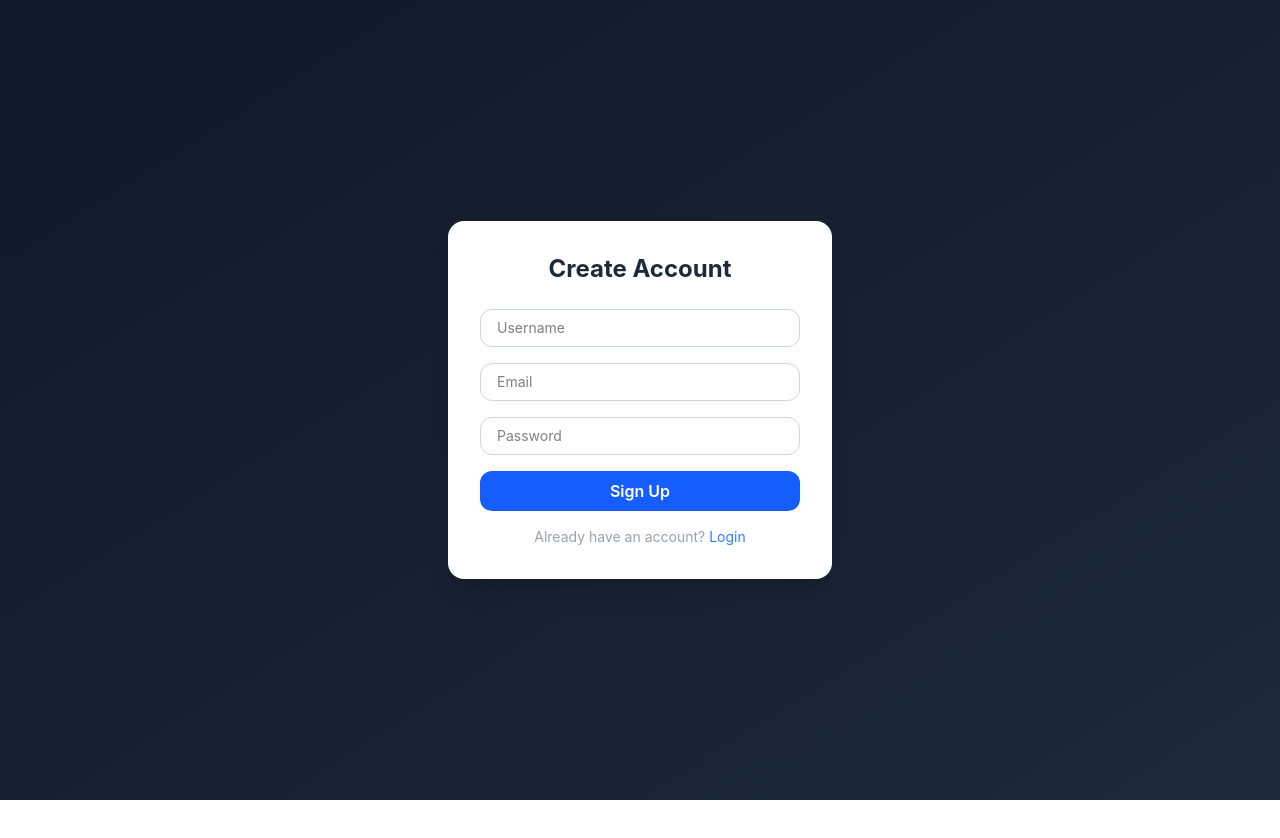
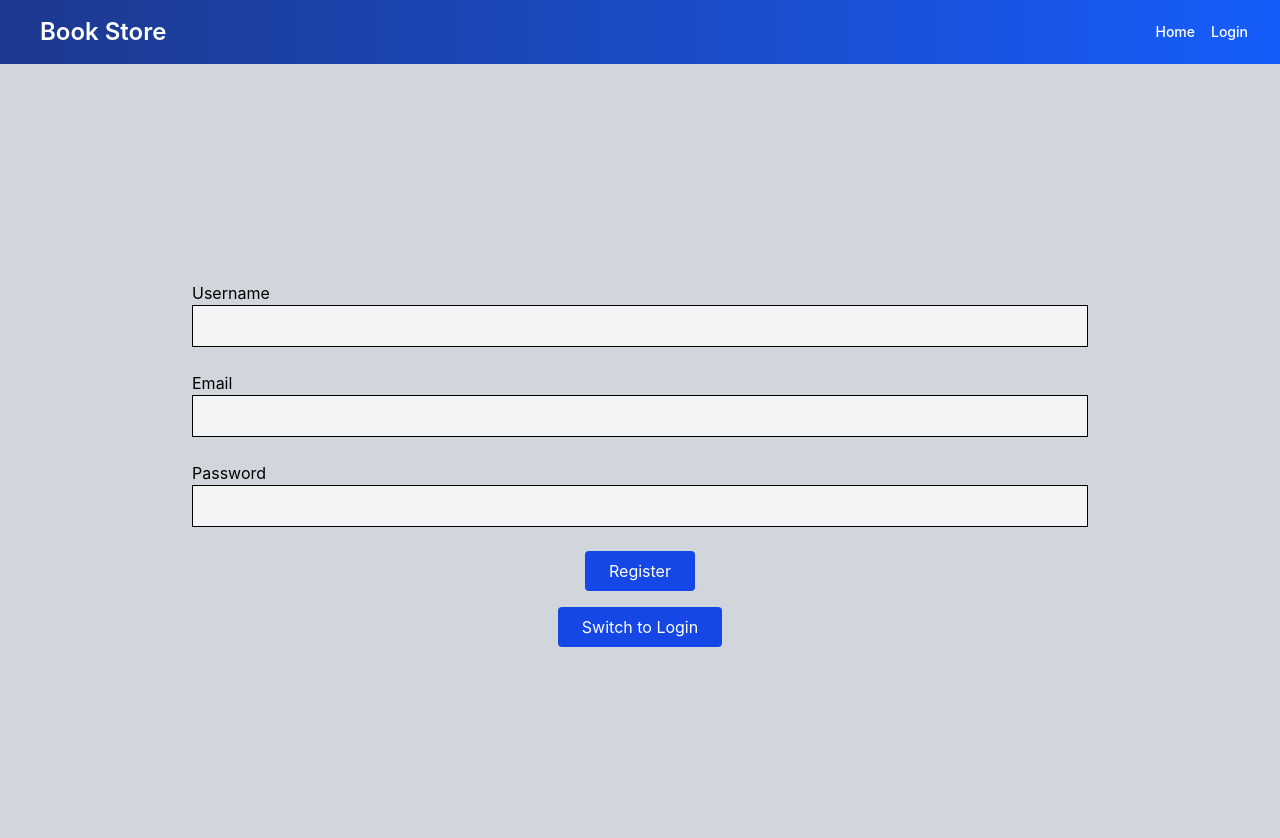
Before and after one commit to bejaouiAhmed20/vue_js_library_project, a Vue app: page /signup in a window 1280 px wide. Shown: the top 838 px of the page. Before the commit the page ends 800 px from the top, so only its background shows below. Built offline with nearby package versions, Linux system fonts and the light colour scheme.

Commit message:
change the style as the screenshot

```diff
--- a/src/App.vue
+++ b/src/App.vue
@@ -1,19 +1,8 @@
-<script setup lang="ts">
-import { computed } from 'vue'
-import { useRoute } from 'vue-router'
+<script setup>
 import Navbar from './components/Navbar.vue'
-
-const route = useRoute()
-
-const hideNavbar = ['Login', 'Signup', 'NotFound']
-const showNavbar = computed(() => !hideNavbar.includes(route.name as string))
 </script>
 
 <template>
-  <v-app>
-    <Navbar v-if="showNavbar" />
-    <div :class="showNavbar ? 'pt-16' : ''">
-      <router-view />
-    </div>
-  </v-app>
+  <Navbar />
+  <router-view />
 </template>
--- a/src/components/Navbar.vue
+++ b/src/components/Navbar.vue
@@ -1,65 +1,71 @@
 <script setup lang="ts">
-import { ref } from 'vue'
-import { useRouter } from 'vue-router'
+import { ref, watch } from 'vue'
+import { useRouter, useRoute } from 'vue-router'
 
 const router = useRouter()
-const username = localStorage.getItem('username')
-const showMenu = ref(false)
+const route = useRoute()
 
-const links = [
-  { name: 'Home',    to: '/home',    icon: 'mdi-home' },
-  { name: 'Authors', to: '/authors', icon: 'mdi-account-group' },
-]
+const token = ref(localStorage.getItem('token'))
+const role  = ref(localStorage.getItem('role'))
+
+watch(route, () => {
+  token.value = localStorage.getItem('token')
+  role.value  = localStorage.getItem('role')
+})
 
 const logout = () => {
-  localStorage.removeItem('token')
-  localStorage.removeItem('username')
-  router.push('/')
+  localStorage.clear()
+  token.value = null
+  role.value  = null
+  router.push('/login')
 }
 </script>
 
 <template>
-  <nav class="fixed top-0 left-0 right-0 z-50 bg-white border-b border-gray-200 h-16 flex items-center px-6">
+<nav class="bg-gradient-to-r from-blue-900 to-blue-600 px-8 py-4 flex justify-between items-center shadow-md ">
 
     <!-- Logo -->
     <div @click="router.push('/home')" class="flex items-center gap-2 cursor-pointer text-gray-800">
       <span class="mdi mdi-book-open-page-variant text-xl" />
-      <span class="font-semibold text-lg">My Library</span>
+      <span class="font-semibold text-2xl text-white">Book Store</span>
     </div>
 
     <div class="flex-1" />
 
-    <!-- Nav links -->
-    <div class="flex items-center gap-4">
-      <router-link
-        v-for="link in links"
-        :key="link.name"
-        :to="link.to"
-        class="flex items-center gap-1 text-gray-600 text-sm font-medium no-underline"
-      >
-        <span :class="`mdi ${link.icon}`" />
-        {{ link.name }}
-      </router-link>
-    </div>
+    <!-- GUEST -->
+    <template v-if="!token">
+      <div class="flex items-center gap-4">
+        <router-link to="/home" class="flex items-center gap-1 text-sm text-white font-medium">
+          <span class="mdi mdi-home" /> Home
+        </router-link>
+        <router-link to="/login" class="text-sm text-white font-medium">Login</router-link>
+      </div>
+    </template>
 
-    <div class="flex-1" />
+    <!-- USER -->
+    <template v-else-if="role === 'user'">
+      <div class="flex items-center gap-4">
+        <router-link to="/home" class="hover:underline text-white">Accueil</router-link>
+        <router-link to="/books" class="hover:underline text-white">All Books</router-link>
+        <router-link to="/add" class="hover:underline text-white">Add</router-link>
+        <router-link to="/favourites" class="hover:underline text-white">Favourites</router-link>
+        <button @click="logout" class="hover:underline text-white">Logout</button>
+      </div>
+    </template>
 
-    <!-- User menu -->
-    <div class="relative">
-      <button @click="showMenu = !showMenu" class="flex items-center gap-1 text-sm text-gray-700">
-        <span class="mdi mdi-account" />
-        {{ username || 'User' }}
-        <span class="mdi mdi-chevron-down text-xs" />
-      </button>
+    <!-- ADMIN -->
+    <template v-else-if="role === 'admin'">
+      <div class="flex items-center gap-4">
+       <router-link to="/home" class="hover:underline text-white">Accueil</router-link>
+        <router-link to="/books" class="hover:underline text-white">Books</router-link>
+        <router-link to="/authors" class="hover:underline text-white">Authors</router-link>
+        <button @click="logout" class="hover:underline text-white">Logout</button>
 
-      <!-- Dropdown -->
-      <div v-if="showMenu" class="absolute right-0 mt-2 bg-white border border-gray-200 rounded-xl shadow-md w-36">
-        <button @click="logout" class="flex items-center gap-2 w-full px-4 py-2 text-sm text-red-500">
-          <span class="mdi mdi-logout" />
-          Logout
-        </button>
+
       </div>
-    </div>
+    </template>
+
+
 
   </nav>
 </template>
--- a/src/router/index.ts
+++ b/src/router/index.ts
@@ -10,9 +10,9 @@ const Authors    = () => import('../views/User/Authors.vue')
 const NotFound   = () => import('../views/NotFound.vue')
 
 const routes: Array<RouteRecordRaw> = [
-  { path: '/',          name: 'Login',      component: Login },
+  { path: '/login',          name: 'Login',      component: Login },
   { path: '/signup',    name: 'Signup',     component: Signup },
-  { path: '/home',      name: 'Home',       component: Home,       meta: { requiresAuth: true } },
+  { path: '/home',      name: 'Home',       component: Home },
   { path: '/authors',   name: 'Authors',    component: Authors,    meta: { requiresAuth: true } },
   { path: '/books/:id', name: 'BookDetail', component: BookDetail, meta: { requiresAuth: true } },
   { path: '/:pathMatch(.*)*', name: 'NotFound', component: NotFound },
@@ -23,7 +23,7 @@ const router = createRouter({
   routes
 })
 
-// Guard: redirect to login if not authenticated
+// Guard: redirect to login only for strictly protected routes
 router.beforeEach((to) => {
   const isAuthenticated = !!localStorage.getItem('token')
   if (to.meta.requiresAuth && !isAuthenticated) return '/'
--- a/src/views/User/Login.vue
+++ b/src/views/User/Login.vue
@@ -11,7 +11,6 @@ const isError = ref(false)
 
 const form = reactive({ identifiant: '', password: '' })
 
-// Submit login form
 const handleLogin = async () => {
   loading.value = true
   message.value = ''
@@ -19,16 +18,13 @@ const handleLogin = async () => {
   try {
     const res = await axios.post('http://localhost:3000/auth/signin', form)
 
-    // Save session data
     localStorage.setItem('token', res.data.access_token)
     localStorage.setItem('username', res.data.username)
-    localStorage.setItem('userId', res.data.id)
+    localStorage.setItem('role', res.data.role) // ✅ "user" or "admin"
 
-    message.value = 'Login successful ✅'
-    isError.value = false
-    router.replace('/home')
+    router.push('/home')
   } catch (err: any) {
-    message.value = err.response?.data?.message || 'Invalid credentials ❌'
+    message.value = err.response?.data?.message || 'Login failed ❌'
     isError.value = true
   } finally {
     loading.value = false
@@ -37,56 +33,34 @@ const handleLogin = async () => {
 </script>
 
 <template>
-  <div class="min-h-screen flex items-center justify-center bg-gradient-to-br from-gray-900 to-gray-800">
+  <div class="min-h-screen bg-gray-300 flex items-center justify-center">
 
-    <div class="bg-white rounded-2xl shadow-xl p-8 w-full max-w-sm">
+    <form @submit.prevent="handleLogin" class="w-full max-w-4xl">
 
-      <!-- Header -->
-      <div class="text-center mb-6">
-        <h1 class="text-2xl font-bold text-gray-800">Welcome Back</h1>
-        <p class="text-gray-500 text-sm">Login to your account</p>
+      <div class="mb-6">
+        <label class="block font-semibold mb-2">Username</label>
+        <input v-model="form.identifiant" class="w-full border px-3 py-2 bg-gray-100" />
       </div>
 
-      <!-- Form -->
-      <form @submit.prevent="handleLogin" class="flex flex-col gap-4">
+      <div class="mb-6">
+        <label class="block font-semibold mb-2">Password</label>
+        <input type="password" v-model="form.password" class="w-full border px-3 py-2 bg-gray-100" />
+      </div>
 
-        <input
-          v-model="form.identifiant"
-          type="text"
-          placeholder="Username or Email"
-          required
-          class="border border-gray-300 rounded-xl px-4 py-2 text-sm outline-none focus:ring-2 focus:ring-blue-400"
-        />
-
-        <input
-          v-model="form.password"
-          type="password"
-          placeholder="Password"
-          required
-          class="border border-gray-300 rounded-xl px-4 py-2 text-sm outline-none focus:ring-2 focus:ring-blue-400"
-        />
-
-        <button
-          type="submit"
-          :disabled="loading"
-          class="bg-blue-600 text-white py-2 rounded-xl font-semibold hover:bg-blue-700 transition disabled:opacity-50"
-        >
-          {{ loading ? 'Logging in...' : 'Login' }}
+      <div class="flex flex-col items-center gap-4">
+        <button class="bg-blue-700 text-white px-6 py-2 rounded">
+          {{ loading ? 'Loading...' : 'Login' }}
         </button>
 
-        <!-- Feedback message -->
-        <p v-if="message" :class="isError ? 'text-red-500' : 'text-green-500'" class="text-center text-sm">
-          {{ message }}
-        </p>
+        <router-link to="/signup" class="bg-blue-700 text-white px-6 py-2 rounded">
+          Switch to Register
+        </router-link>
+      </div>
 
-      </form>
-
-      <!-- Signup link -->
-      <p class="text-center text-sm text-gray-400 mt-4">
-        Don't have an account?
-        <router-link to="/signup" class="text-blue-500 hover:underline">Sign up</router-link>
+      <p v-if="message" :class="isError ? 'text-red-500' : 'text-green-500'" class="text-center mt-4">
+        {{ message }}
       </p>
 
-    </div>
+    </form>
   </div>
 </template>
--- a/src/views/User/Signup.vue
+++ b/src/views/User/Signup.vue
@@ -8,7 +8,6 @@ const isError = ref(false)
 
 const form = reactive({ username: '', email: '', password: '' })
 
-// Submit signup form
 const handleSignup = async () => {
   loading.value = true
   message.value = ''
@@ -16,13 +15,12 @@ const handleSignup = async () => {
   try {
     await axios.post('http://localhost:3000/auth/signup', {
       ...form,
-      role: 'ROLE_USER',
+      role: 'user',
     })
 
     message.value = 'Account created successfully ✅'
     isError.value = false
 
-    // Reset form
     form.username = ''
     form.email = ''
     form.password = ''
@@ -36,63 +34,39 @@ const handleSignup = async () => {
 </script>
 
 <template>
-  <div class="min-h-screen flex items-center justify-center bg-gradient-to-br from-gray-900 to-gray-800">
+  <div class="min-h-screen bg-gray-300 flex items-center justify-center">
 
-    <div class="bg-white rounded-2xl shadow-xl p-8 w-full max-w-sm">
+    <form @submit.prevent="handleSignup" class="w-full max-w-4xl">
 
-      <!-- Header -->
-      <div class="text-center mb-6">
-        <h1 class="text-2xl font-bold text-gray-800">Create Account</h1>
+      <div class="mb-6">
+        <label>Username</label>
+        <input v-model="form.username" class="w-full border px-3 py-2 bg-gray-100" />
       </div>
 
-      <!-- Form -->
-      <form @submit.prevent="handleSignup" class="flex flex-col gap-4">
+      <div class="mb-6">
+        <label>Email</label>
+        <input v-model="form.email" class="w-full border px-3 py-2 bg-gray-100" />
+      </div>
 
-        <input
-          v-model="form.username"
-          type="text"
-          placeholder="Username"
-          required
-          class="border border-gray-300 rounded-xl px-4 py-2 text-sm outline-none focus:ring-2 focus:ring-blue-400"
-        />
+      <div class="mb-6">
+        <label>Password</label>
+        <input type="password" v-model="form.password" class="w-full border px-3 py-2 bg-gray-100" />
+      </div>
 
-        <input
-          v-model="form.email"
-          type="email"
-          placeholder="Email"
-          required
-          class="border border-gray-300 rounded-xl px-4 py-2 text-sm outline-none focus:ring-2 focus:ring-blue-400"
-        />
-
-        <input
-          v-model="form.password"
-          type="password"
-          placeholder="Password"
-          required
-          class="border border-gray-300 rounded-xl px-4 py-2 text-sm outline-none focus:ring-2 focus:ring-blue-400"
-        />
-
-        <button
-          type="submit"
-          :disabled="loading"
-          class="bg-blue-600 text-white py-2 rounded-xl font-semibold hover:bg-blue-700 transition disabled:opacity-50"
-        >
-          {{ loading ? 'Creating...' : 'Sign Up' }}
+      <div class="flex flex-col items-center gap-4">
+        <button class="bg-blue-700 text-white px-6 py-2 rounded">
+          {{ loading ? 'Loading...' : 'Register' }}
         </button>
 
-        <!-- Feedback message -->
-        <p v-if="message" :class="isError ? 'text-red-500' : 'text-green-500'" class="text-center text-sm">
-          {{ message }}
-        </p>
+        <router-link to="/login" class="bg-blue-700 text-white px-6 py-2 rounded">
+          Switch to Login
+        </router-link>
+      </div>
 
-      </form>
-
-      <!-- Login link -->
-      <p class="text-center text-sm text-gray-400 mt-4">
-        Already have an account?
-        <router-link to="/" class="text-blue-500 hover:underline">Login</router-link>
+      <p v-if="message" :class="isError ? 'text-red-500' : 'text-green-500'" class="text-center mt-4">
+        {{ message }}
       </p>
 
-    </div>
+    </form>
   </div>
 </template>
```
